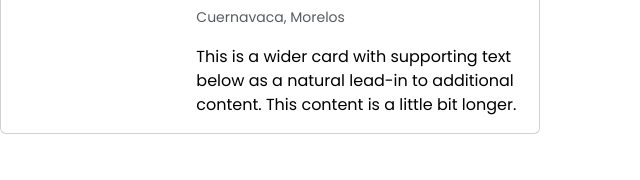
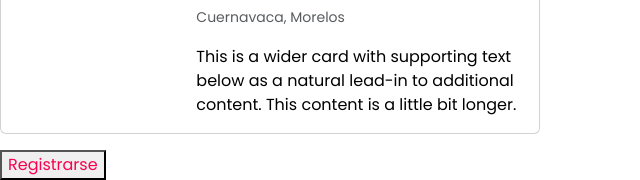
Before and after one commit to taisVioleta/AlephArtVioleta, a plain HTML site: page Acerca-de-nosotrols.html in a window 1280 px wide. Shown: the part 2391-2571 px from the top of the page, without its empty margins (0-640 px from the left). Before the commit the page ends 2541 px from the top, so only its background shows below. Drawn offline with nearby package versions, Linux system fonts and the light colour scheme.

Commit message:
segunda version de acerca de

```diff
--- a/Acerca-de-nosotrols.html
+++ b/Acerca-de-nosotrols.html
@@ -174,6 +174,9 @@
       </div>
 
 
+      <button class="register">Registrarse</button>
+
+
       <script src="https://cdn.jsdelivr.net/npm/bootstrap@5.3.3/dist/js/bootstrap.bundle.min.js" integrity="sha384-YvpcrYf0tY3lHB60NNkmXc5s9fDVZLESaAA55NDzOxhy9GkcIdslK1eN7N6jIeHz" crossorigin="anonymous"></script>
 </body>
 </html>
--- a/Acerca-de-nosotros.css
+++ b/Acerca-de-nosotros.css
@@ -37,3 +37,8 @@ text-body-secondary{
     font-size: 1rem;
     color:#133072;
 }
+
+.register{
+    font-family: "Poppins", sans-serif;
+    color: #F90052;
+}
```
